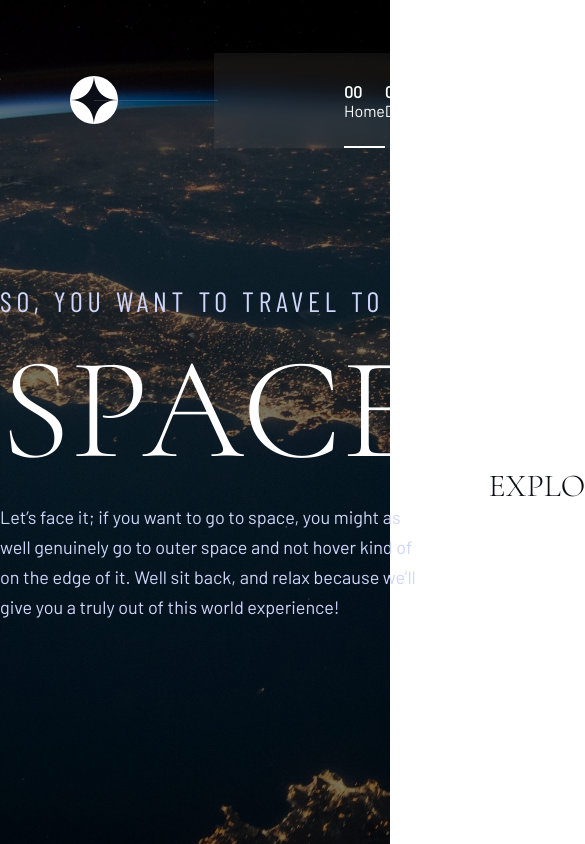
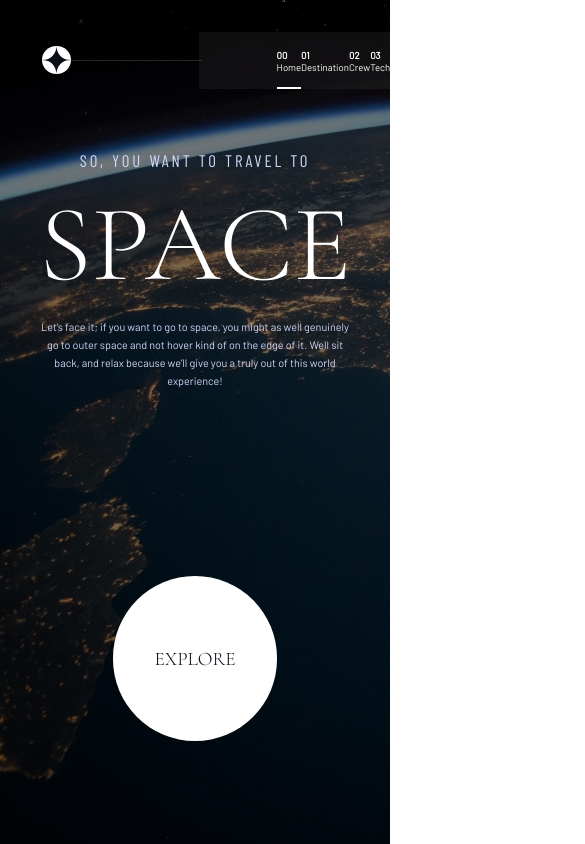
Before and after one commit to ericksilvadev/space-tourism, a React (Vite) app: page / in a window 390 px wide. Shown: the top 844 px of the page, 585 px wide, since content can reach past the window. Built offline with nearby package versions, Linux system fonts and the light colour scheme.

Commit message:
home page mobile version

```diff
--- a/package.json
+++ b/package.json
@@ -8,6 +8,7 @@
     "preview": "vite preview"
   },
   "dependencies": {
+    "framer-motion": "^6.2.8",
     "polished": "^4.1.4",
     "react": "^17.0.2",
     "react-dom": "^17.0.2",
--- a/src/pages/Home/index.tsx
+++ b/src/pages/Home/index.tsx
@@ -1,25 +1,78 @@
 import { Link } from 'react-router-dom';
+import { motion } from 'framer-motion';
+
 import { Header } from '../../components/Header';
 import { Container, Content } from './styles';
 
 export const Home = () => {
+  const btnVariants = {
+    initial: {
+      opacity: 0,
+    },
+    animate: {
+      opacity: 1,
+      transition: { duration: 1, delay: 1 },
+    },
+  };
+
+  const headingVariants = {
+    initial: {
+      opacity: 0,
+      y: 30,
+    },
+    animate: {
+      opacity: 1,
+      y: 0,
+    },
+  };
+
   return (
     <Container>
       <Header />
       <Content>
         <div className="heading">
-          <h5>So, you want to travel to</h5>
-          <h1>Space</h1>
+          <motion.h5
+            variants={headingVariants}
+            initial="initial"
+            animate="animate"
+            exit="initial"
+            transition={{ duration: 0.8 }}
+          >
+            So, you want to travel to
+          </motion.h5>
+          <motion.h1
+            variants={headingVariants}
+            initial="initial"
+            animate="animate"
+            exit="initial"
+            transition={{ delay: 0.3, duration: 0.8 }}
+          >
+            Space
+          </motion.h1>
 
-          <p>
+          <motion.p
+            variants={headingVariants}
+            initial="initial"
+            animate="animate"
+            exit="initial"
+            transition={{ delay: 0.6, duration: 0.8 }}
+          >
             Let’s face it; if you want to go to space, you might as well genuinely go to
             outer space and not hover kind of on the edge of it. Well sit back, and relax
             because we’ll give you a truly out of this world experience!
-          </p>
+          </motion.p>
         </div>
 
         <Link to="/destination">
-          <button type="button">Explore</button>
+          <motion.button
+            variants={btnVariants}
+            initial={{ opacity: 0 }}
+            animate={{ opacity: 1 }}
+            transition={{ delay: 1, duration: 0.6 }}
+            type="button"
+          >
+            Explore
+          </motion.button>
         </Link>
       </Content>
     </Container>
--- a/src/pages/Home/styles.ts
+++ b/src/pages/Home/styles.ts
@@ -1,13 +1,14 @@
 import styled from 'styled-components';
+import { motion } from 'framer-motion';
 
-export const Container = styled.div`
-  background: #000 url(src/assets/bgs/home.jpg) no-repeat top;
+export const Container = styled(motion.div)`
+  background: #000 url(src/assets/bgs/home.jpg) no-repeat;
   background-size: cover;
   height: 100vh;
   width: 100%;
 `;
 
-export const Content = styled.div`
+export const Content = styled(motion.main)`
   display: flex;
   justify-content: space-around;
   align-items: flex-end;
@@ -56,4 +57,31 @@ export const Content = styled.div`
       transform: scale(1.8);
     }
   }
+
+  @media (max-width: 820px) {
+    display: flex;
+    flex-direction: column;
+    justify-content: space-between;
+    align-items: center;
+
+    margin: 5rem 0;
+    height: 70%;
+
+    .heading {
+      width: 52rem;
+      height: 40rem;
+      text-align: center;
+
+      display: flex;
+      flex-direction: column;
+      justify-content: space-between;
+
+      h1 {
+        font-size: 18rem;
+      }
+      p {
+        line-height: 3rem;
+      }
+    }
+  }
 `;
--- a/src/styles/global.ts
+++ b/src/styles/global.ts
@@ -15,6 +15,14 @@ export const GlobalStyle = createGlobalStyle`
 
   html {
     font-size: 10px;
+
+    @media (max-width: 768px) {
+      font-size: 9px;
+    }
+
+    @media (max-width: 420px) {
+      font-size: 6px;
+    }
   }
 
   body {
```
Also changed, not shown: 1 other file (tests, documents, lock files or other folders).
